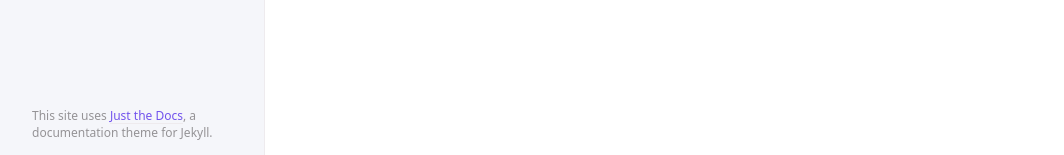
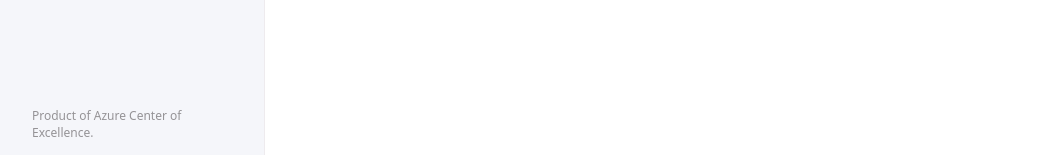
Before and after one commit to AzureCoE/azurecoe.github.io, a Jekyll site: the page built from docs/utilities/utilities.md, in a window 1280 px wide. Shown: the part 742-897 px from the top of the page, without its empty margins (107-1171 px from the left). Built offline with Jekyll 4.4.1, drawn with Linux system fonts in a browser that asks for light colours.

Commit message:
Update default.html

```diff
--- a/_layouts/default.html
+++ b/_layouts/default.html
@@ -66,7 +66,7 @@ layout: table_wrappers
       {% endif %}
     </nav>
     <footer class="site-footer">
-      This site uses <a href="https://github.com/pmarsceill/just-the-docs">Just the Docs</a>, a documentation theme for Jekyll.
+      Product of Azure Center of Excellence.
     </footer>
   </div>
   <div class="main" id="top">
```
